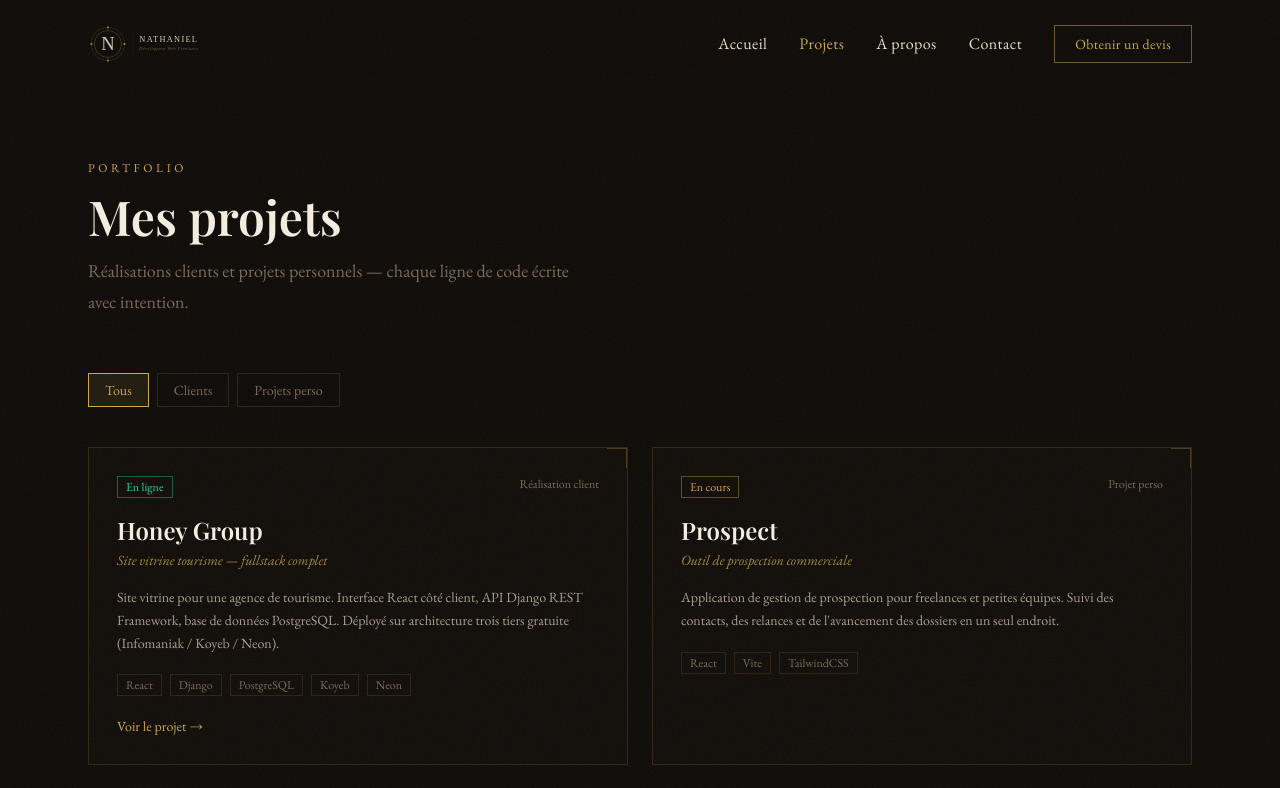
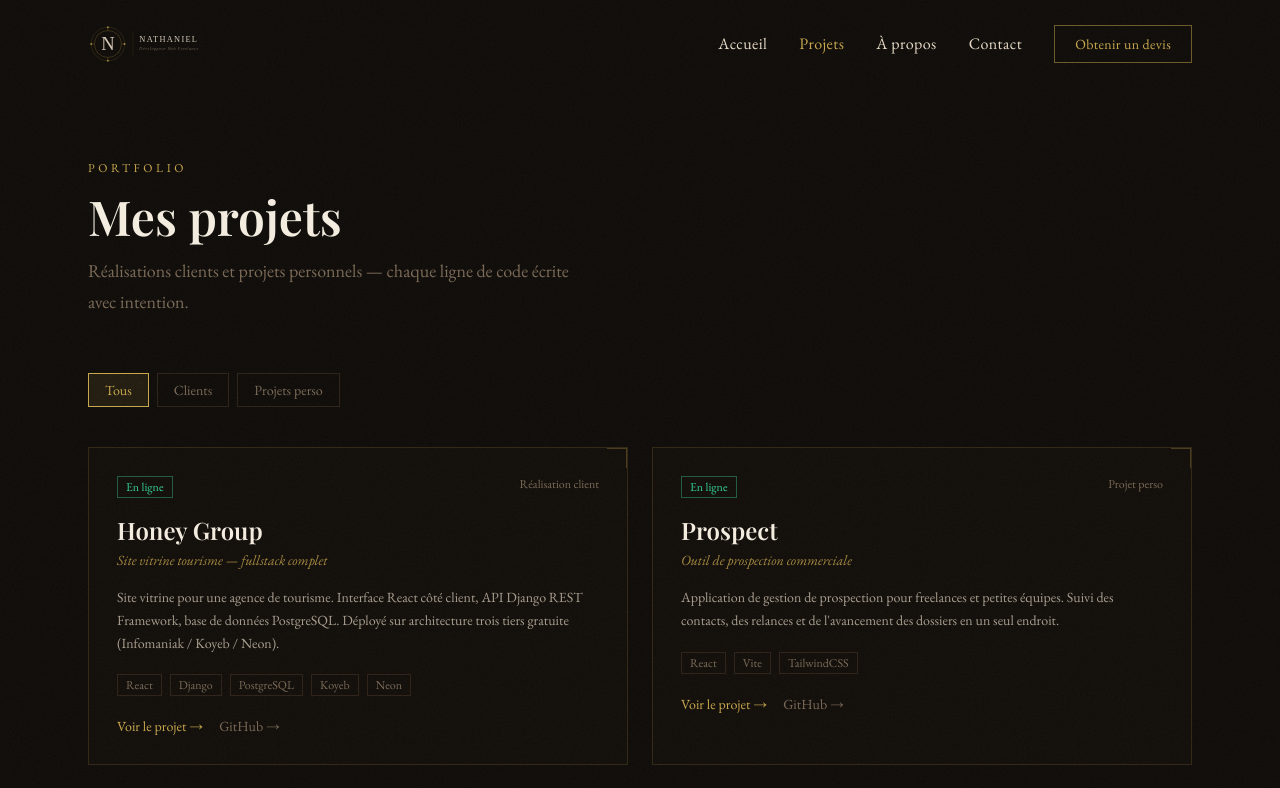
Before and after one commit to Melui3/Portfolio, a React (Vite) app: page /#/projets in a window 1280 px wide. Shown: the top 788 px of the page. Built offline with nearby package versions, Linux system fonts and the light colour scheme; a web font is replaced by a local one.

Commit message:
Update projects.js

```diff
--- a/src/data/projects.js
+++ b/src/data/projects.js
@@ -12,8 +12,8 @@ export const projects = [
     description:
       'Site vitrine pour une agence de tourisme. Interface React côté client, API Django REST Framework, base de données PostgreSQL. Déployé sur architecture trois tiers gratuite (Infomaniak / Koyeb / Neon).',
     tags: ['React', 'Django', 'PostgreSQL', 'Koyeb', 'Neon'],
-    url: 'https://honey-group.infomaniak.ch', // à mettre à jour
-    github: null,
+    url: 'https://honeygroupmadatourism.com/', // à mettre à jour
+    github: 'https://github.com/Melui3/Honey_Group',
     type: 'client',
     status: 'live',
   },
@@ -24,10 +24,10 @@ export const projects = [
     description:
       'Application de gestion de prospection pour freelances et petites équipes. Suivi des contacts, des relances et de l\'avancement des dossiers en un seul endroit.',
     tags: ['React', 'Vite', 'TailwindCSS'],
-    url: null,
-    github: null,
+    url: 'https://melui3.github.io/Prospect/',
+    github: 'https://github.com/Melui3/Prospect',
     type: 'lab',
-    status: 'wip',
+    status: 'live',
   },
   {
     id: 'mindlap',
@@ -39,7 +39,7 @@ export const projects = [
     url: null,
     github: null,
     type: 'lab',
-    status: 'wip',
+    status: 'soon',
   },
   {
     id: 'pitbudget',
@@ -49,9 +49,9 @@ export const projects = [
       'Application de gestion budgétaire simple et intuitive. Catégories, objectifs d\'épargne, et vue mensuelle claire — pour ceux qui veulent contrôler leurs finances sans s\'y perdre.',
     tags: ['React', 'Vite', 'TailwindCSS'],
     url: null,
-    github: null,
+    github: 'https://github.com/Melui3/PitBudget',
     type: 'lab',
-    status: 'wip',
+    status: 'soon',
   },
   {
     id: 'f1-manager',
@@ -60,10 +60,10 @@ export const projects = [
     description:
       'Application de management d\'écurie inspirée de la Formule 1. Gestion des pilotes, stratégies de course et développement technique. Projet passion.',
     tags: ['React', 'Vite', 'TailwindCSS'],
-    url: null,
-    github: null,
+    url: "https://melui3.github.io/F1-Manager-2026/",
+    github: 'https://github.com/Melui3/F1-Manager-2026',
     type: 'lab',
-    status: 'wip',
+    status: 'live',
   },
   {
     id: 'player-two',
```
